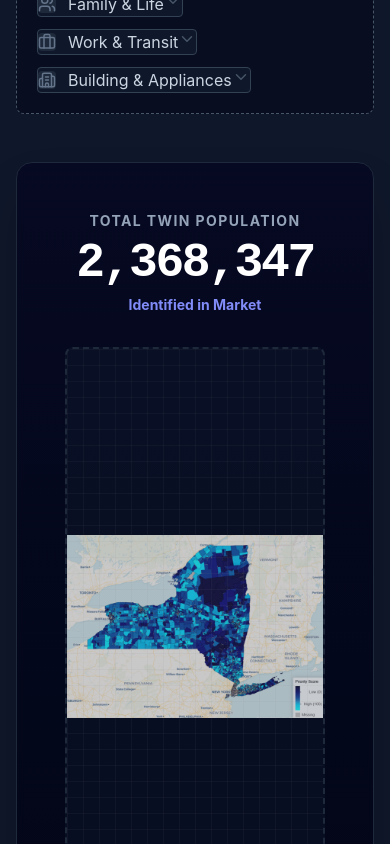
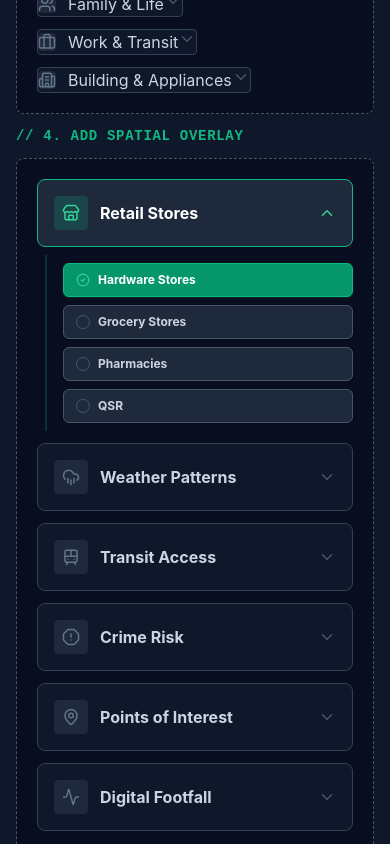
Before and after one commit to jga9f/modelparallel, a React (Vite) app: page / in a window 390 px wide. Shown: the part 7140-7984 px from the top of the page. Built offline with nearby package versions, Linux system fonts and the light colour scheme.

Commit message:
Add Spatial Overlay section to Signal Builder

```diff
--- a/src/App.jsx
+++ b/src/App.jsx
@@ -5,7 +5,7 @@ import {
   Zap, Lock, Menu, X, CheckCircle2, Globe, Building2,
   MapPin, Car, Wifi, Wallet, Heart, Briefcase, GraduationCap,
   Plane, Smartphone, Leaf, ChevronDown, Radio, Home, Key, Clock, Languages, Image as ImageIcon,
-  AlertTriangle, Database
+  AlertTriangle, Database, Store, CloudRain, Train, AlertOctagon, Activity
 } from 'lucide-react';
 
 // --- Constants & Data ---
@@ -344,6 +344,18 @@ const SignalBuilder = () => {
     { id: 'Building', name: 'Building & Appliances', icon: Building2 }
   ];
 
+  const SPATIAL_PACKS = [
+    { id: 'Retail', name: 'Retail Stores', icon: Store },
+    { id: 'Weather', name: 'Weather Patterns', icon: CloudRain },
+    { id: 'Transit', name: 'Transit Access', icon: Train },
+    { id: 'Crime', name: 'Crime Risk', icon: AlertOctagon },
+    { id: 'POI', name: 'Points of Interest', icon: MapPin },
+    { id: 'Footfall', name: 'Digital Footfall', icon: Activity }
+  ];
+
+  const [selectedSpatialPack, setSelectedSpatialPack] = useState('Retail');
+  const [spatialVars, setSpatialVars] = useState(['Hardware Stores']);
+
   return (
     <div className="py-24 bg-slate-900 border-y border-white/5" id="build-cohort">
       <div className="max-w-7xl mx-auto px-4 sm:px-6 lg:px-8">
@@ -476,6 +488,55 @@ const SignalBuilder = () => {
                         )}
                       </div>
                     ))}
+                  </div>
+                </div>
+
+                {/* 4. SPATIAL OVERLAY BLOCK */}
+                <div className="space-y-3">
+                  <div className="text-sm text-emerald-500 uppercase tracking-wider font-bold font-mono"> // 4. ADD SPATIAL OVERLAY</div>
+                  <div className="p-5 rounded-lg border border-dashed border-slate-600 bg-slate-950/50">
+                    <div className="grid grid-cols-1 gap-3">
+                      {SPATIAL_PACKS.map((pack) => (
+                        <div key={pack.id} className="w-full">
+                          <button
+                            onClick={() => setSelectedSpatialPack(selectedSpatialPack === pack.id ? null : pack.id)}
+                            className={`w-full flex items-center justify-between p-4 rounded-lg border transition-all ${selectedSpatialPack === pack.id
+                              ? 'bg-slate-800 border-emerald-500'
+                              : 'bg-slate-900 border-slate-700 hover:border-slate-600'
+                              } `}
+                          >
+                            <div className="flex items-center gap-3">
+                              <div className={`p-2 rounded ${selectedSpatialPack === pack.id ? 'bg-emerald-500/20 text-emerald-400' : 'bg-slate-800 text-slate-500'} `}>
+                                {pack.icon && <pack.icon size={18} />}
+                              </div>
+                              <span className={`font-bold ${selectedSpatialPack === pack.id ? 'text-white' : 'text-slate-300'} `}>{pack.name}</span>
+                            </div>
+                            <ChevronDown size={18} className={`transition-transform ${selectedSpatialPack === pack.id ? 'rotate-180 text-emerald-400' : 'text-slate-600'} `} />
+                          </button>
+
+                          {/* EXPANDED CONTENT */}
+                          {selectedSpatialPack === pack.id && pack.id === 'Retail' && (
+                            <div className="mt-2 ml-2 pl-4 border-l-2 border-emerald-500/20 py-2 space-y-2">
+                              <div className="flex flex-wrap gap-2">
+                                {['Hardware Stores', 'Grocery Stores', 'Pharmacies', 'QSR'].map(sub => (
+                                  <button
+                                    key={sub}
+                                    onClick={() => toggleItem(spatialVars, setSpatialVars, sub)}
+                                    className={`flex items-center gap-2 px-3 py-2 rounded-md text-xs font-bold border shadow-sm transition-all w-full md:w-auto ${spatialVars.includes(sub)
+                                      ? 'bg-emerald-600 border-emerald-500 text-white shadow-emerald-500/20'
+                                      : 'bg-slate-800 border-slate-600 text-slate-300 hover:bg-slate-700 hover:border-slate-500'
+                                      } `}
+                                  >
+                                    {spatialVars.includes(sub) ? <CheckCircle2 size={14} className="text-emerald-400" /> : <div className="w-3.5 h-3.5 rounded-full border border-slate-600"></div>}
+                                    {sub}
+                                  </button>
+                                ))}
+                              </div>
+                            </div>
+                          )}
+                        </div>
+                      ))}
+                    </div>
                   </div>
                 </div>
               </div>
```
